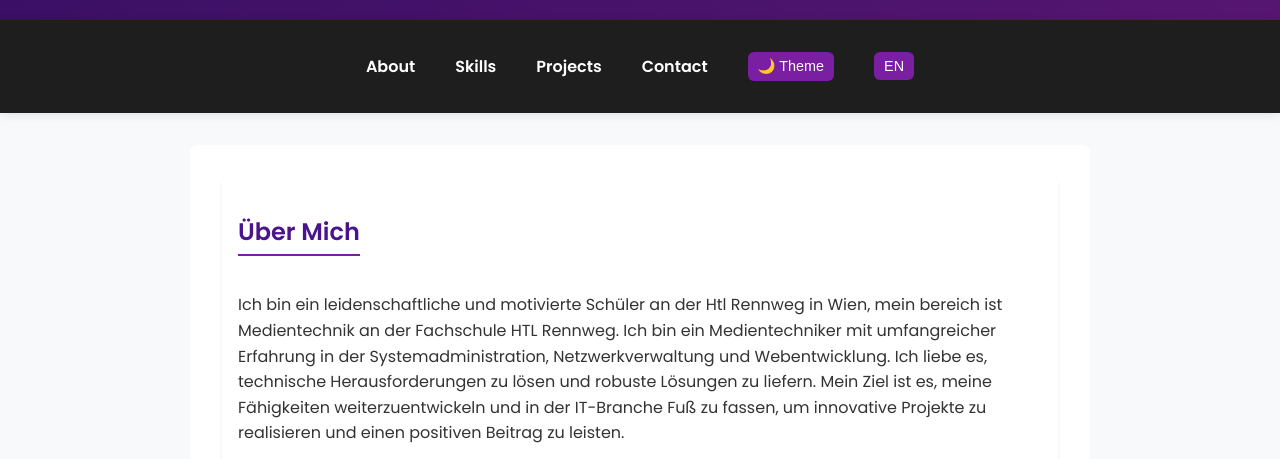
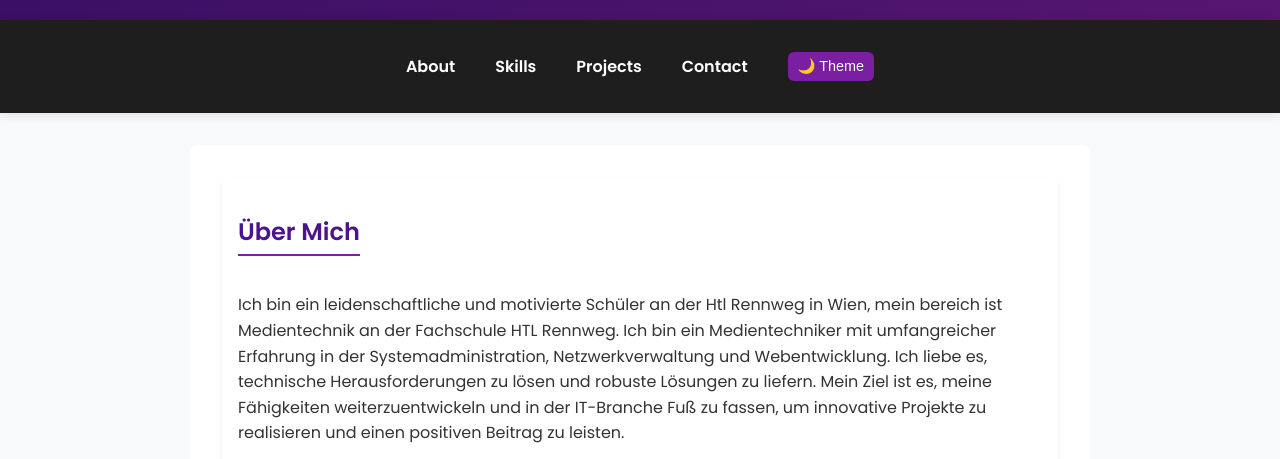
Before and after one commit to AhmettheDJ/Portfolio, a plain HTML site: page index.html in a window 1280 px wide. Shown: the part 304-763 px from the top of the page. Drawn offline with Linux system fonts and the light colour scheme.

Commit message:
Update index.html translate button deactivated,working on it

```diff
--- a/index.html
+++ b/index.html
@@ -35,7 +35,7 @@
         <button onclick="toggleTheme()" id="theme-toggle">
             🌙 Theme
         </button>
-        <button id="lang-btn">EN</button>
+      <!--  <button id="lang-btn">EN</button> -- disabled for now,working on it-->
 
 
     </nav>
```
